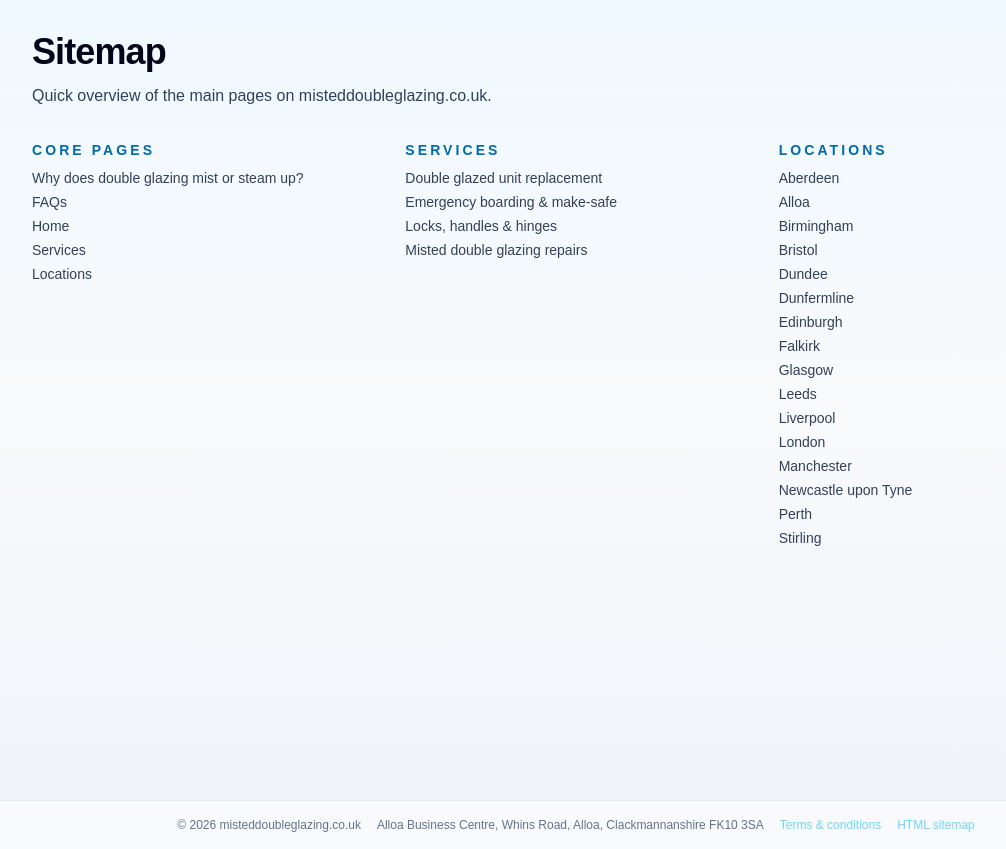
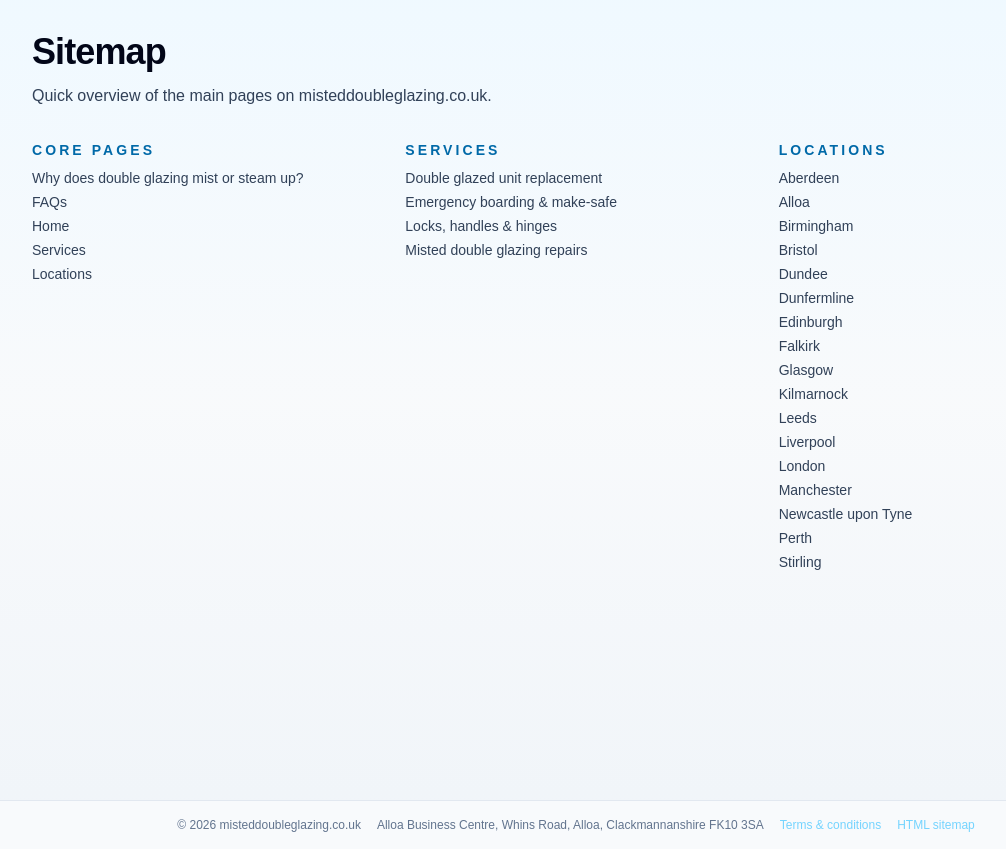
Before and after one commit to Scoosh365/misteddoubleglazing.co.uk, a Next.js app: page /site-map in a window 1280 px wide. Shown: the whole page, without its empty margins (64-1070 px from the left). Built offline with nearby package versions, Linux system fonts and the light colour scheme; no server answers.

Commit message:
Update homepage

```diff
--- a/src/data/locations.ts
+++ b/src/data/locations.ts
@@ -14,7 +14,8 @@ export type LocationSlug =
   | "perth"
   | "aberdeen"
   | "dundee"
-  | "liverpool";
+  | "liverpool"
+  | "kilmarnock";
 
 export interface Location {
   slug: LocationSlug;
@@ -363,6 +364,27 @@ export const locations: Location[] = [
     postcodeAreas: ["L1", "L4", "L18"],
     toneSnippet: "Perfect for Merseyside terraces, semis and city apartments.",
   },
+  {
+    slug: "kilmarnock",
+    city: "Kilmarnock",
+    region: "Ayrshire",
+    weatherContext:
+      "Wind, rain and coastal weather across Ayrshire can all put extra pressure on older seals and frames.",
+    intro:
+      "From traditional sandstone streets to newer housing schemes, misted and blown units are a common sight around Kilmarnock.",
+    neighbourhoodsBlurb:
+      "We regularly help homeowners in areas like Bonnyton and New Farm Loch replace failed glass units, improve comfort and cut down on draughts.",
+    faqs: [
+      {
+        question: "Do you cover both older tenements and newer estates in Kilmarnock?",
+        answer:
+          "Yes, we work across central Kilmarnock and surrounding estates, measuring each unit and supplying replacements to suit your existing frames.",
+      },
+    ],
+    subAreas: ["Bonnyton", "New Farm Loch"],
+    postcodeAreas: ["KA1", "KA3"],
+    toneSnippet: "Ideal for Kilmarnock tenements, terraces and newer family homes.",
+  },
 ];
 
 export function getLocationBySlug(slug: string): Location | undefined {
```
